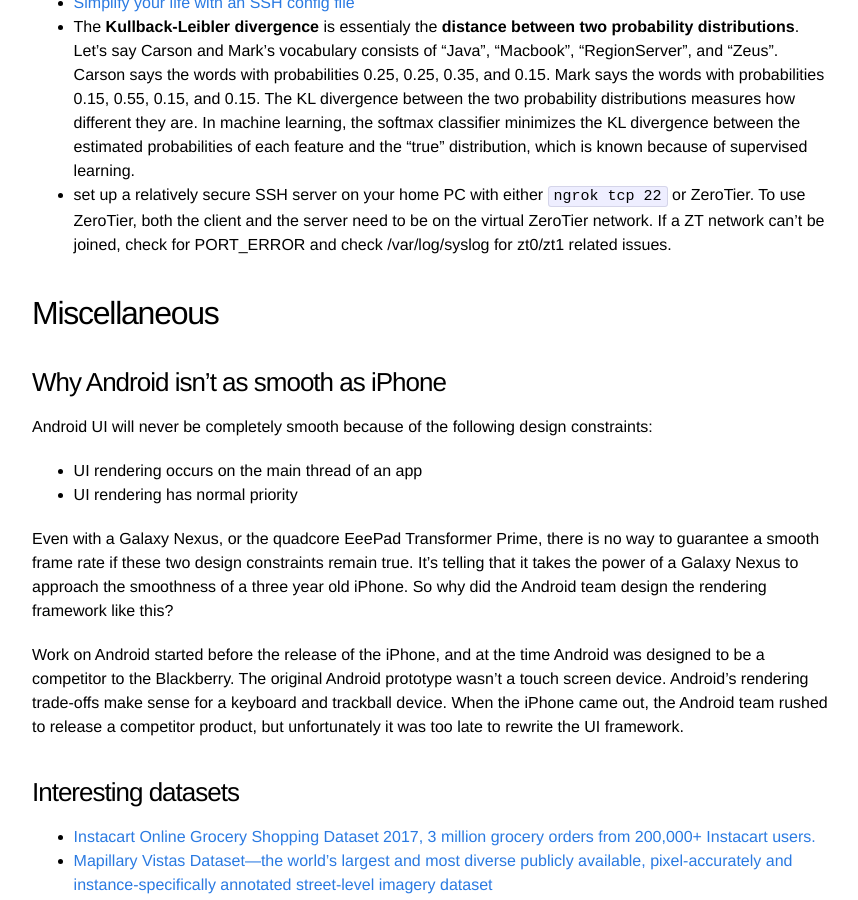
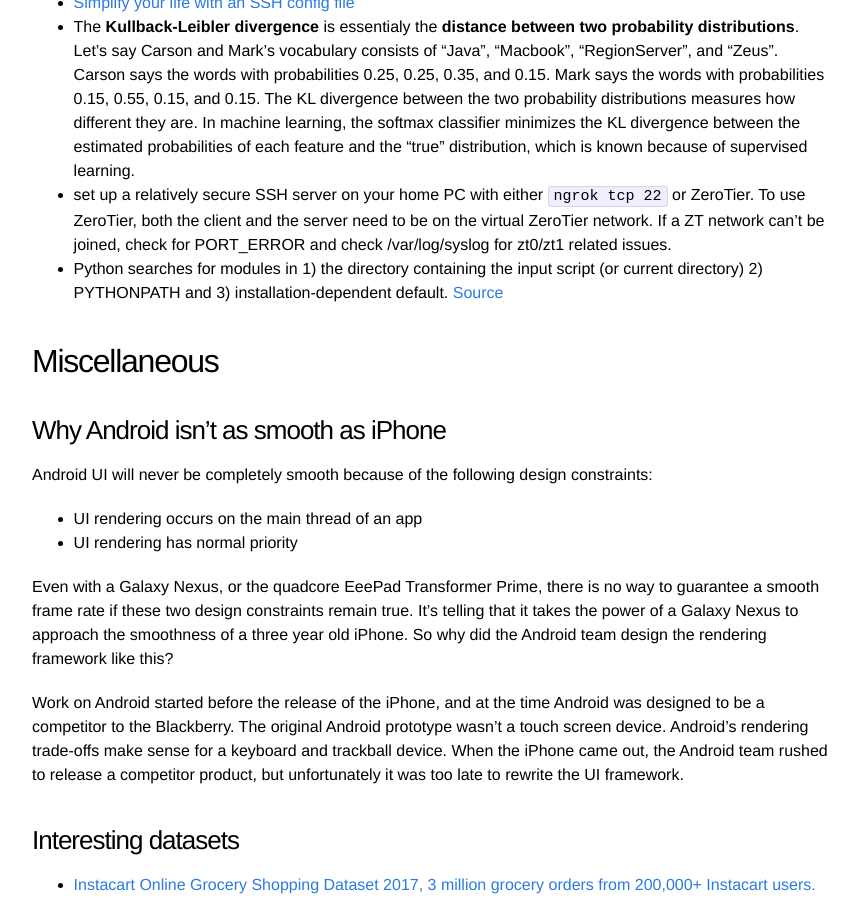
Before and after one commit to carsontang/carsontang.github.io, a Jekyll site: the page built from notes.md, in a window 1280 px wide and 900 px high, scrolled down 2456 px. Shown: the whole window, without its empty margins (208-1066 px from the left). Built offline with Jekyll 4.4.1, drawn with Linux system fonts in a browser that asks for light colours.

Commit message:
added note about Python module search path

```diff
--- a/notes.md
+++ b/notes.md
@@ -105,6 +105,7 @@ mathjax: true
 * [Simplify your life with an SSH config file](http://nerderati.com/2011/03/17/simplify-your-life-with-an-ssh-config-file/)
 * The **Kullback-Leibler divergence** is essentialy the **distance between two probability distributions**. Let's say Carson and Mark's vocabulary consists of "Java", "Macbook", "RegionServer", and "Zeus". Carson says the words with probabilities 0.25, 0.25, 0.35, and 0.15. Mark says the words with probabilities 0.15, 0.55, 0.15, and 0.15. The KL divergence between the two probability distributions measures how different they are. In machine learning, the softmax classifier minimizes the KL divergence between the estimated probabilities of each feature and the "true" distribution, which is known because of supervised learning.
 * set up a relatively secure SSH server on your home PC with either `ngrok tcp 22` or ZeroTier. To use ZeroTier, both the client and the server need to be on the virtual ZeroTier network. If a ZT network can't be joined, check for PORT_ERROR and check /var/log/syslog for zt0/zt1 related issues.
+* Python searches for modules in 1) the directory containing the input script (or current directory) 2) PYTHONPATH and 3) installation-dependent default. [Source](https://docs.python.org/2/tutorial/modules.html#the-module-search-path)
 
 
 ## Miscellaneous
```
